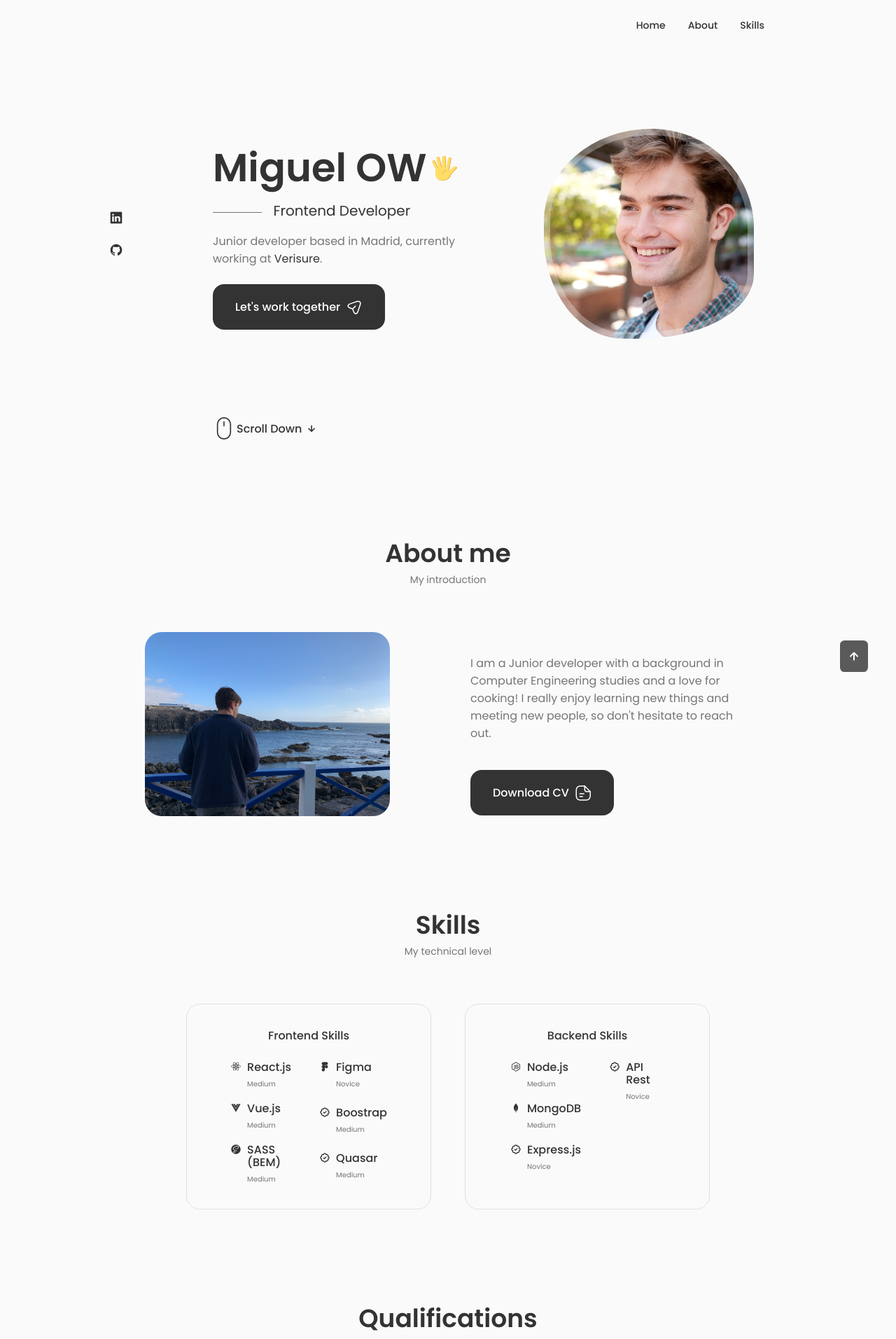
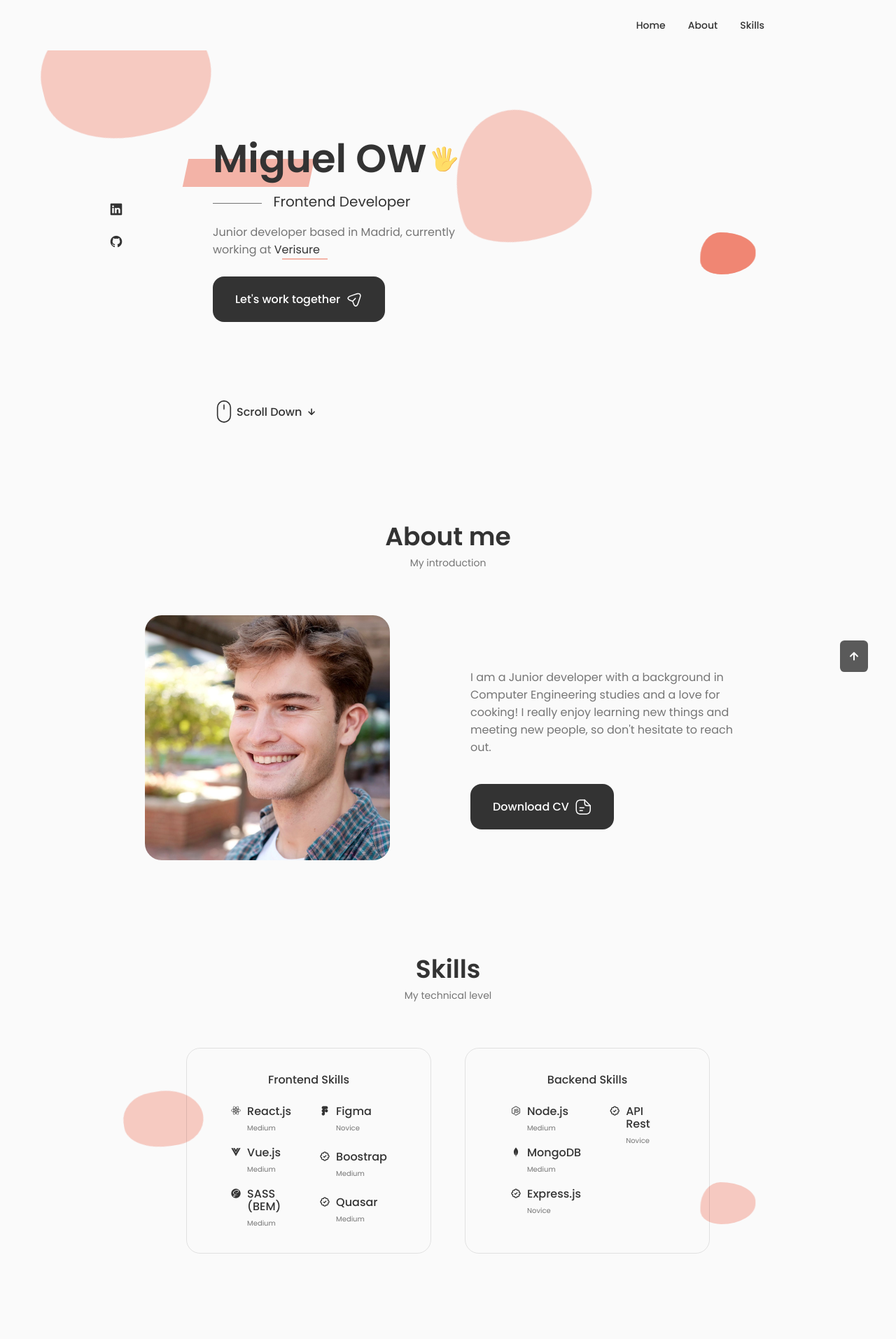
Before and after one commit to miguelow/personal-portfolio, a React (Create React App) app: page / in a window 1280 px wide. Shown: the top 1913 px of the page at 70% size. Built offline with nearby package versions, Linux system fonts and the light colour scheme.

Commit message:
updated home and added blob in background

```diff
--- a/src/App.css
+++ b/src/App.css
@@ -15,6 +15,7 @@
   --text-color: hsl(var(--hue), var(--sat), 46%);
   --body-color: hsl(var(--hue), var(--sat), 98%);
   --container-color: #fff;
+  --accent-color: #ee6f5780;
 
   /*========== Font and typography ==========*/
   --body-font: "Poppins", sans-serif;
@@ -123,6 +124,7 @@ img {
 .section__title {
   font-size: var(--h1-font-size);
   color: var(--title-color);
+  position: relative;
 }
 
 .section__subtitle {
@@ -189,6 +191,8 @@ img {
   }
 }
 
+
+
 /* For medium devices */
 @media screen and (max-width: 768px) {
   body {
@@ -218,3 +222,121 @@ img {
     margin-right: var(--mb-1);
   }
 }
+
+/*=============== BLOBS ===============*/
+
+.blob-c {
+	min-height: 100vh;
+	overflow: hidden;
+	position:absolute;
+	width: 100%;
+  z-index: -1;
+}
+
+.shape-blob {
+	background:var(--accent-color);
+	height: 60px;
+	width: 80px;
+	border-radius: 40% 50% 30% 40%;
+  	animation:
+		transform 18s ease-in-out infinite both alternate,
+		movement_one 12s ease-in-out infinite both;
+	opacity:.7;
+	position: absolute;
+	left: 75%;
+	top: 40%;
+  z-index: -1;
+}
+.shape-blob.one{
+	background:var(--accent-color);
+	height: 150px;
+	width: 200px;
+	left: 10px;
+	top: 10px;
+	transform: rotate(-180deg);
+	animation: transform 8s ease-in-out infinite both alternate, movement_two 20s ease-in-out infinite both;
+  z-index: -1;
+
+}
+
+.shape-blob.six{
+	background:var(--accent-color);
+	height: 70px;
+	width: 100px;
+	left: 160px;
+	top: 200px;
+	transform: rotate(-180deg);
+	animation: transform 5s ease-in-out infinite both alternate, movement_two 5s ease-in-out infinite both;
+  z-index: -1;
+
+}
+
+.shape-blob.four{
+	background:var(--accent-color);
+	height: 100px;
+	width: 80px;
+	left: 350px;
+	top: 60px;
+	transform: rotate(-180deg);
+	animation: transform 17s ease-in-out infinite both alternate, movement_two 13s ease-in-out infinite both;
+  z-index: -1;
+
+}
+
+.shape-blob.five{
+	background:var(--accent-color);
+	height: 100px;
+	width: 80px;
+	left: 480px;
+	top: 30px;
+	transform: rotate(-180deg);
+	animation: transform 12s ease-in-out infinite both alternate, movement_two 18s ease-in-out infinite both;
+  z-index: -1;
+}
+
+.shape-blob.two{
+	background:var(--accent-color);
+	height: 150px;
+	width: 150px;
+	left: 600px;
+	top: 150px;
+	transform: rotate(-180deg);
+	animation: transform 10s ease-in-out infinite both alternate, movement_two 10s ease-in-out infinite both;
+  z-index: -1;
+}
+
+.shape-blob.three{
+	background:var(--accent-color);
+	height: 150px;
+	width: 150px;
+	left: 800px;
+	top: 30px;
+	transform: rotate(-180deg);
+	animation: transform 7s ease-in-out infinite both alternate, movement_two 23s ease-in-out infinite both;
+  z-index: -1;
+}
+
+@keyframes transform
+{
+    0%,
+  100% { border-radius: 33% 67% 70% 30% / 30% 40% 70% 70%; }
+   20% { border-radius: 37% 63% 51% 49% / 37% 35% 35% 63%; }
+   40% { border-radius: 36% 64% 64% 36% / 64% 48% 52% 26%; }
+   60% { border-radius: 37% 63% 51% 49% / 30% 30% 70% 73%; }
+   80% { border-radius: 40% 60% 42% 58% / 51% 51% 49% 59%; }
+}
+
+
+@keyframes movement_one
+{
+    0%,
+  100% { transform: none; }
+   50% { transform: translate(50%, 20%) rotateY(10deg) scale(1); }
+}
+
+@keyframes movement_two
+{
+    0%,
+  500% { transform: none; }
+   50% { transform: translate(50%, 20%) rotate(-200deg) scale(1.3);}
+}
--- a/src/components/about/About.css
+++ b/src/components/about/About.css
@@ -8,6 +8,8 @@
     width: 350px;
     border-radius: 1.5rem;
     justify-self: center;
+    height: 350px;
+    object-fit: cover;
 }
 
 .about__info{
--- a/src/components/about/About.jsx
+++ b/src/components/about/About.jsx
@@ -1,6 +1,6 @@
 import React from "react";
 import "./About.css";
-import AboutImg from "../../assets/about.JPG";
+import AboutImg from "../../assets/profile.jpeg";
 import CV from "../../assets/MOW-english-CV.pdf";
 import Info from "./Info.jsx"
 
--- a/src/components/contact/Contact.jsx
+++ b/src/components/contact/Contact.jsx
@@ -44,7 +44,7 @@ function Contact() {
 
     setformErrors(validate(formValues))
     setIsSubmit(true)
-if(formErrors.name !== 'Name is required' && formErrors.email !== 'Email is required' && formErrors.message !== 'Message is required'){
+if(formErrors.name !== 'Name is required' && formErrors.email !== 'Email is required' && formErrors.message !== 'Message is required' && formErrors.message.length && formErrors.name.length && formErrors.email.length){
   emailjs
     .sendForm(
       "service_2ztn1f9",
@@ -57,6 +57,13 @@ if(formErrors.name !== 'Name is required' && formErrors.email !== 'Email is requ
   };
   return (
     <section className="contact section" id="contact">
+
+<div class="shape-blob"></div>
+<div class="shape-blob"></div>
+        <div class="blob-c">
+	      <div class="shape-blob one"></div>
+        <div class="shape-blob four"></div>
+	      </div>
       <h2 className="section__title">Get in touch</h2>
       <span className="section__subtitle">Lets talk!</span>
 
@@ -66,7 +73,11 @@ if(formErrors.name !== 'Name is required' && formErrors.email !== 'Email is requ
             <i className="bx bx-mail-send contact__card-icon"></i>
             <h3 className="contact__card-title">Mail</h3>
             <span className="contact__card-data">miguel.owd@gmail.com</span>
-            <a target="_blank" href="https://mail.google.com/mail/?view=cm&fs=1&to=miguel.owd@gmail.com" className="contact__button" >
+            <a
+              target="_blank"
+              rel="noreferrer"
+              href="https://mail.google.com/mail/?view=cm&fs=1&to=miguel.owd@gmail.com"
+              className="contact__button" >
               contact{" "}
               <i className="bx bx-right-arrow-alt contact__button-icon"></i>
             </a>
@@ -76,6 +87,7 @@ if(formErrors.name !== 'Name is required' && formErrors.email !== 'Email is requ
             <h3 className="contact__card-title">Phone</h3>
             <span className="contact__card-data">+34 610910823</span>
             <a target="_blank"
+              rel="noreferrer"
               href="https://api.whatsapp.com/send?phone=34610910823&text=Hola!"
               className="contact__button"
             >
--- a/src/components/home/Data.jsx
+++ b/src/components/home/Data.jsx
@@ -59,7 +59,7 @@ function Data() {
       <p className="home__description">
         {" "}
         Junior developer based in Madrid, currently working at{" "}
-        <a className='home__company' href="https://www.verisure.com/" target="_blank">Verisure</a>.{" "}
+        <a className='home__company' href="https://www.verisure.com/" target="_blank">Verisure</a>{" "}
       </p>
       <a href="#contact" className="button button--flex">
         Let's work together
--- a/src/components/home/Home.css
+++ b/src/components/home/Home.css
@@ -25,6 +25,15 @@
   color: var(--title-color);
 }
 
+.home__company::after {
+  content: "";
+  display: block;
+  width: 65px;
+  border-bottom: 2px solid var(--accent-color);
+  margin-left: 25%;
+}
+
+
 .home__social-icon:hover {
   color: var(--title-color-dark);
 }
@@ -32,6 +41,19 @@
 .home__title {
   font-size: var(--big-font-size);
   margin-bottom: var(--mb-0-25);
+  position: relative;
+}
+
+.home__title::before{
+    content: "";
+    position: absolute;
+    left: 13%;
+    bottom: 2px;
+    width: 180px;
+    height: 40px;
+    transform: skew(-12deg) translateX(-50%);
+    background: var(--accent-color);
+    z-index: -1;
 }
 
 .home__hand {
--- a/src/components/home/Home.jsx
+++ b/src/components/home/Home.jsx
@@ -12,9 +12,9 @@ function Home() {
       <div className="home__container container grid">
         <div className="home__content grid">
                   <Socials />
-                  <div className="home__img">
+                  {/* <div className="home__img"> */}
 
-                  </div>
+                  {/* </div> */}
                   <Data/>
               </div>
               <ScrollDown/>
--- a/src/components/qualifications/Qualifications.jsx
+++ b/src/components/qualifications/Qualifications.jsx
@@ -136,7 +136,12 @@ function Qualifications() {
           </div>
           </div>
         </div>
+        <div class="shape-blob"></div>
+        <div class="shape-blob one"></div>
+        <div class="shape-blob two"></div>
     </section>
+
+
   );
 }
 
--- a/src/components/skills/Skills.css
+++ b/src/components/skills/Skills.css
@@ -50,6 +50,8 @@
   font-size: var(--tiny-font-size);
 }
 
+
+
 /*=============== BREAKPOINTS ===============*/
 /* For large devices */
 @media screen and (max-width: 992px) {
--- a/src/components/skills/Skills.jsx
+++ b/src/components/skills/Skills.jsx
@@ -7,6 +7,11 @@ import Backend from "./Backend";
 function Skills() {
     return (
       <section className="skills section" id="skills">
+        <div class="shape-blob"></div>
+        <div class="blob-c">
+	      <div class="shape-blob"></div>
+        <div class="shape-blob six"></div>
+	      </div>
         <h2 className="section__title">Skills</h2>
         <span className="section__subtitle">My technical level</span>
 
```
